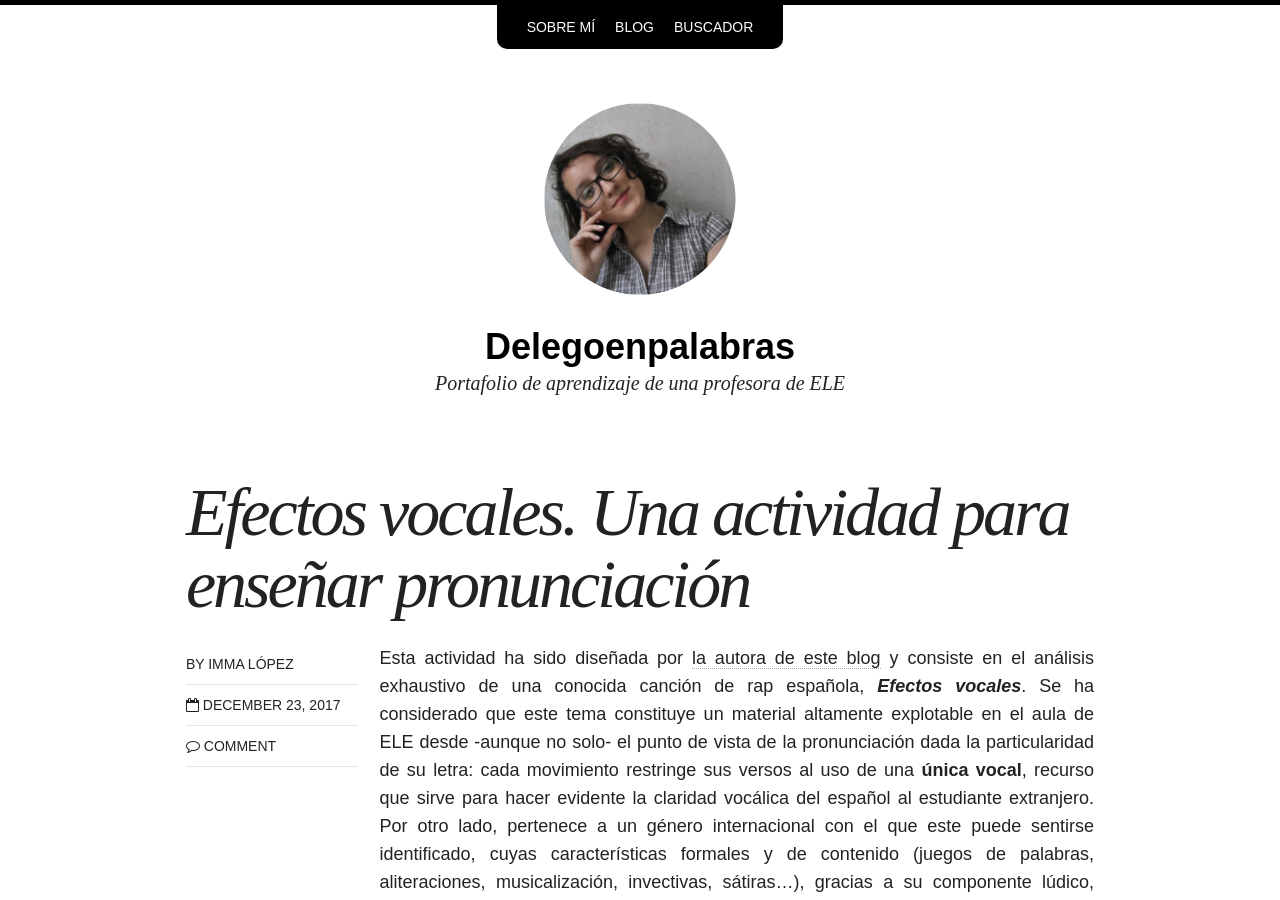
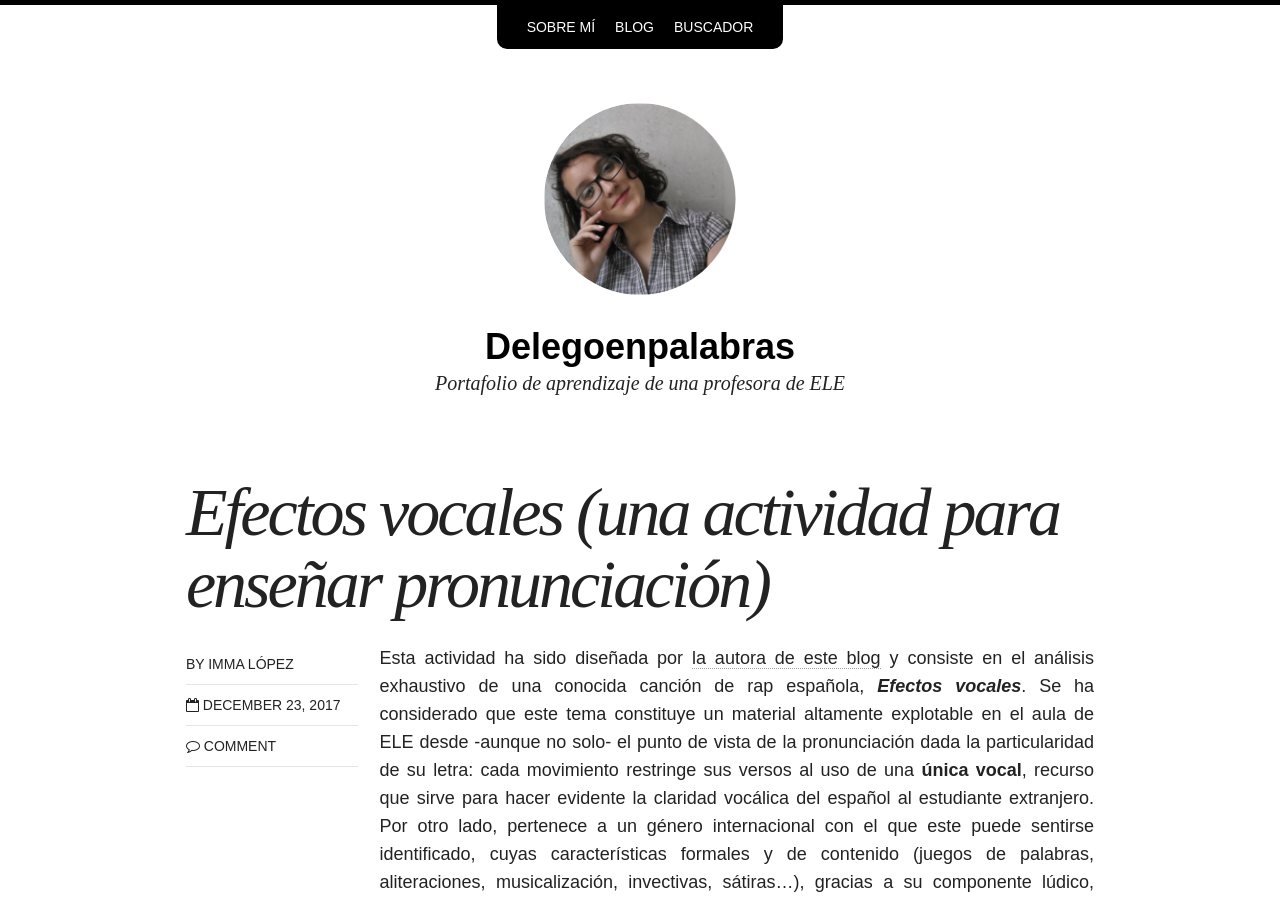
Before and after one commit to immalopez/immalopez.github.io, a Jekyll site: the page built from _posts/blog/2017-12-23-propuesta-actividad-pronunciacion.md, in a window 1280 px wide and 900 px high. Built offline with Jekyll 4.4.1, drawn with Linux system fonts in a browser that asks for light colours; nearby versions of some CDN libraries; comment, search, counter and statistics services are not loaded.

```diff
--- a/_posts/blog/2017-12-23-propuesta-actividad-pronunciacion.md
+++ b/_posts/blog/2017-12-23-propuesta-actividad-pronunciacion.md
@@ -1,6 +1,6 @@
 ---
 layout: post
-title: Efectos vocales. Una actividad para enseñar pronunciación
+title: Efectos vocales (una actividad para enseñar pronunciación)
 modified:
 categories: blog
 excerpt: "Pronunciación en la didáctica de ELE"
```
